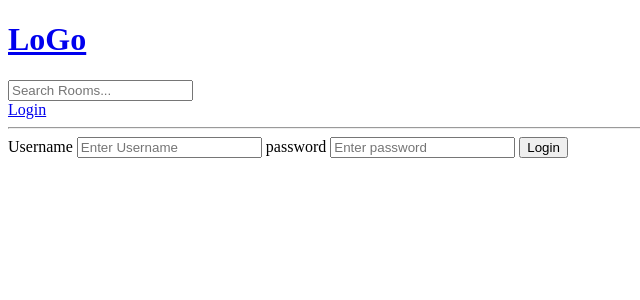
After one commit to rogerccopa/StudyBud, a Django app: page /login/ in a window 1280 px wide. The commit adds this page. Shown: the top 300 px of the page, without its empty margins (0-640 px from the left). Run offline with Django 5.2, Linux system fonts and the light colour scheme.

Commit message:
now message.error(...) works

```diff
--- a/base/urls.py
+++ b/base/urls.py
@@ -3,6 +3,9 @@ from django.urls import path
 from . import views
 
 urlpatterns = [
+    path('login/', views.loginPage, name='login'),
+    path('logout/', views.logoutUser, name='logout'),
+
     path('', views.home, name='home'),
     path('room/<str:pk>', views.room, name='room'),
     path('room-create', views.createRoom, name='create-room'),
--- a/base/views.py
+++ b/base/views.py
@@ -1,13 +1,51 @@
 from django.shortcuts import render, redirect
+from django.contrib import messages
+from django.db.models import Q  # Q allows to use and/or to filter objects
+from django.contrib.auth.models import User
+from django.contrib.auth import authenticate, login, logout
+
+from pprint import pprint
+
 from .models import Room, Topic
 from .forms import RoomForm
+
+def loginPage(request):
+    if request.method == 'POST':
+        un = request.POST.get('username')
+        pw = request.POST.get('password')
+
+        user = User.objects.filter(username = un)
+
+        if not user.exists():
+            messages.error(request, 'User does not exist')
+        else:
+            user = authenticate(request, username=un, password=pw)
+
+            if user is not None:
+                login(request, user)
+                return redirect('home')
+            else:
+                messages.error(request, 'User or password does not exist')
+
+    context = {}
+    return render(request, 'base/login_register.html', context)
+
+def logoutUser(request):
+    logout(request)
+    return redirect('home')
 
 def home(request):
     q = request.GET.get('q') if request.GET.get('q') != None else ''
     # double underscore allows access to the related table's fields
-    rooms = Room.objects.filter(topic__name__contains = q)
+    # also, allows to use comparison functions
+    rooms = Room.objects.filter(
+        Q(topic__name__contains = q) |  # &=and |=or
+        Q(name__icontains = q) |        # icontains -> (<i>gnore-case)
+        Q(description__icontains = q)
+    )
+    room_count = rooms.count()
     topics = Topic.objects.all()
-    context = {'rooms': rooms, 'topics': topics}
+    context = {'rooms': rooms, 'topics': topics, 'room_count': room_count}
     return render(request, 'base/home.html', context)
 
 def room (request, pk):
--- a/templates/base/home.html
+++ b/templates/base/home.html
@@ -20,6 +20,7 @@
         {% endfor %}
     </div>
     <div>
+        {{room_count}} rooms available
         <a href="{% url 'create-room' %}">Create Room</a>
         <ul>
         {% for room in rooms %}
--- /dev/null
+++ b/templates/base/login_register.html
@@ -0,0 +1,14 @@
+{% extends 'main.html' %}
+
+{% block content %}
+<form method="post" action="">
+    {% csrf_token %}
+    <label>Username</label>
+    <input type="text" name="username" placeholder="Enter Username">
+
+    <label>password</label>
+    <input type="password" name="password" placeholder="Enter password">
+
+    <input type="submit" value="Login">
+</form>
+{% endblock %}
--- a/templates/main.html
+++ b/templates/main.html
@@ -8,6 +8,14 @@
 <body>
     {% include 'navbar.html' %}
 
+    {% if messages %}
+        <ul class="messages">
+            {% for message in messages %}
+                <li>{{message}}</li>
+            {% endfor %}
+        </ul>
+    {% endif %}
+
     {% block content %}
     {% endblock %}
 </body>
--- a/templates/navbar.html
+++ b/templates/navbar.html
@@ -1,2 +1,10 @@
 <a href="/"><h1>LoGo</h1></a>
+<form method="get" action="{% url 'home' %}">
+    <input type="text" name="q" placeholder="Search Rooms...">
+</form>
+{% if request.user.is_authenticated %}
+    <a href="{% url 'logout' %}">Logout</a>
+{% else %}
+<a href="{% url 'login' %}">Login</a>
+{% endif %}
 <hr>
```
